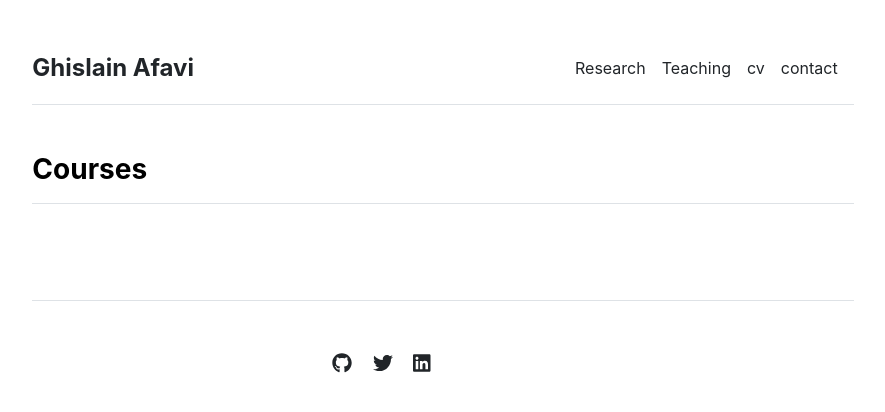
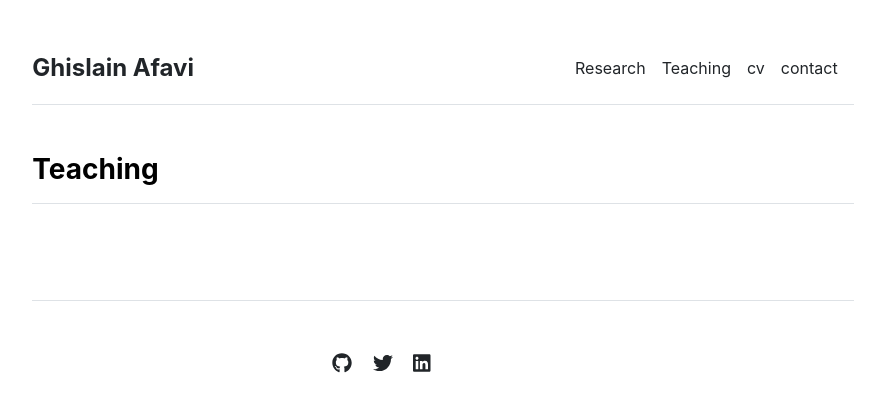
Before and after one commit to ghislainafavi/ghislainafavi.github.io, a Jekyll site: the page built from courses.md, in a window 1280 px wide. Shown: the top 412 px of the page, without its empty margins (197-1082 px from the left). Built offline with Jekyll 4.4.1, drawn with Linux system fonts in a browser that asks for light colours.

Commit message:
Update courses.html

```diff
--- a/_layouts/courses.html
+++ b/_layouts/courses.html
@@ -6,7 +6,7 @@ layout: default
 
 <div class="row g-5 mb-5">
   <div>
-    <h3 class="fw-bold border-bottom pb-3 mb-5">Courses</h3>
+    <h3 class="fw-bold border-bottom pb-3 mb-5">Teaching</h3>
     {% for course in site.data.settings.courses %}
       <p><a href="{{ site.github.url }}/courses/{{ course.url}}">{{ course.name }}</a></p>
     {% endfor %}
```
